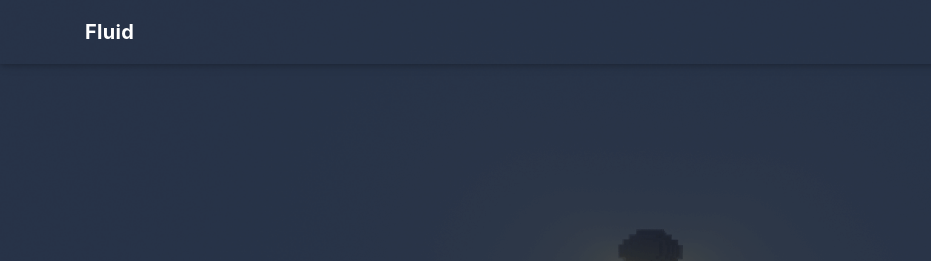
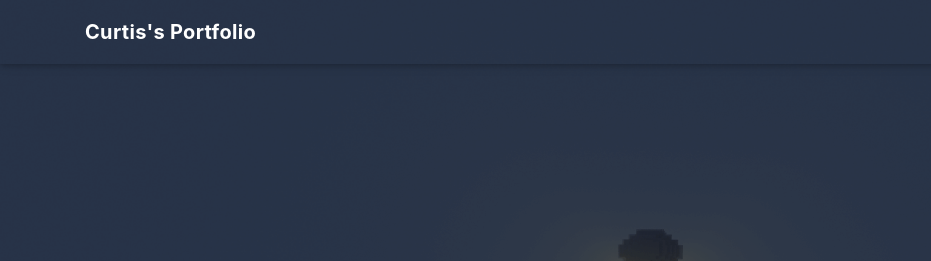
Before and after one commit to CurtisTzuWei/CurtisTzuWei.github.io, a plain HTML site: page index.html in a window 1280 px wide. Shown: the top 261 px of the page, 0-931 px from the left. Drawn offline with nearby package versions, Linux system fonts and the light colour scheme; some packages are replaced by stand-ins of ours; a script that the page names is missing; a small style sheet from the web is missing.

Commit message:
Site updated: 2023-05-26 03:05:29

```diff
--- a/index.html
+++ b/index.html
@@ -84,7 +84,7 @@
   <nav id="navbar" class="navbar fixed-top  navbar-expand-lg navbar-dark scrolling-navbar">
   <div class="container">
     <a class="navbar-brand" href="/">
-      <strong>Fluid</strong>
+      <strong>Curtis&#39;s Portfolio</strong>
     </a>
 
     <button id="navbar-toggler-btn" class="navbar-toggler" type="button" data-toggle="collapse"
```
Also changed, not shown: 2023/05/26/hello-world/index.html (+1 -1 lines), 404.html (+1 -1 lines), about/index.html (+1 -1 lines), archives/2023/05/index.html (+1 -1 lines), archives/2023/index.html (+1 -1 lines), archives/index.html (+1 -1 lines), categories/index.html (+1 -1 lines), links/index.html (+1 -1 lines), tags/index.html (+1 -1 lines).
